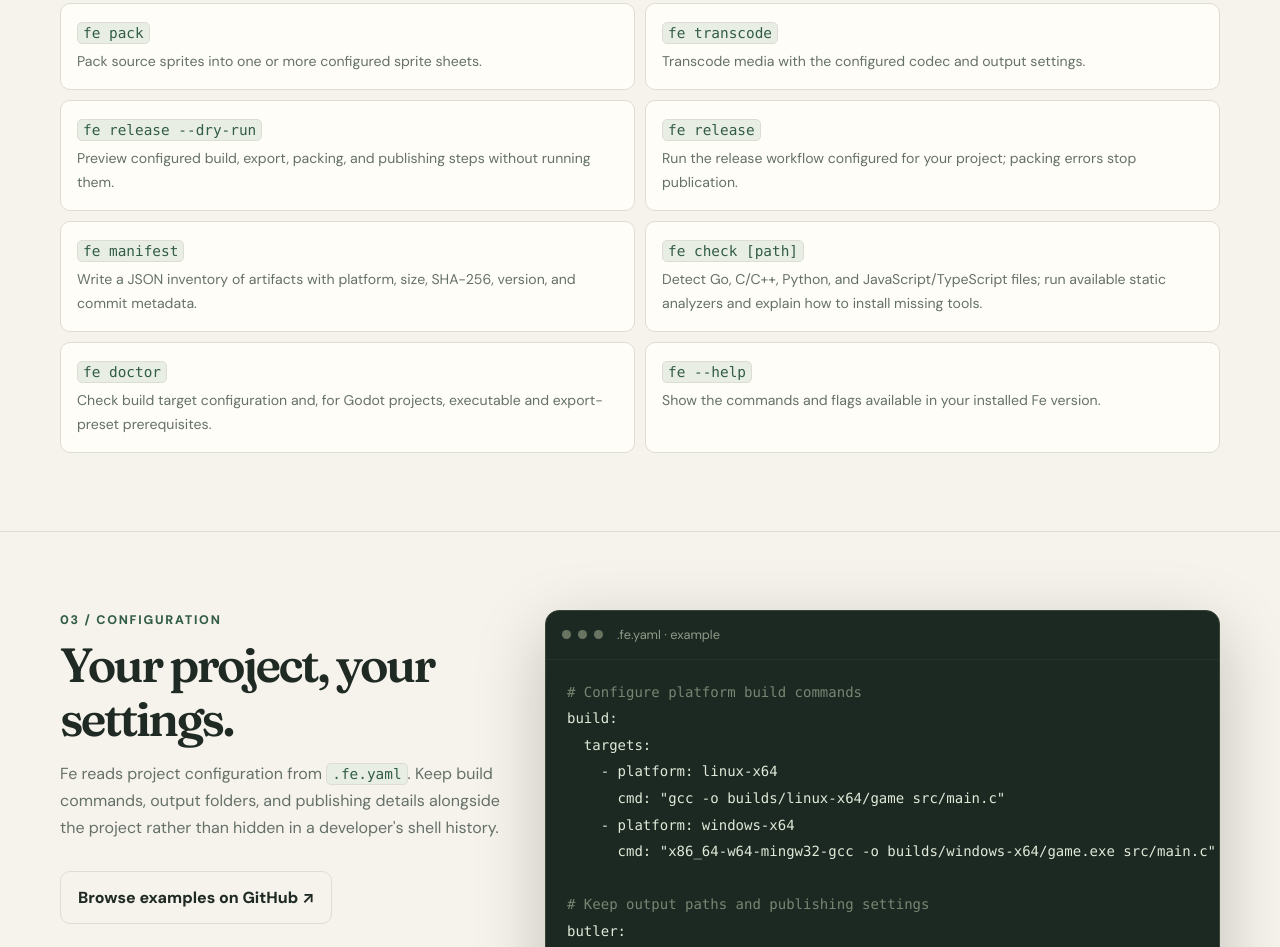
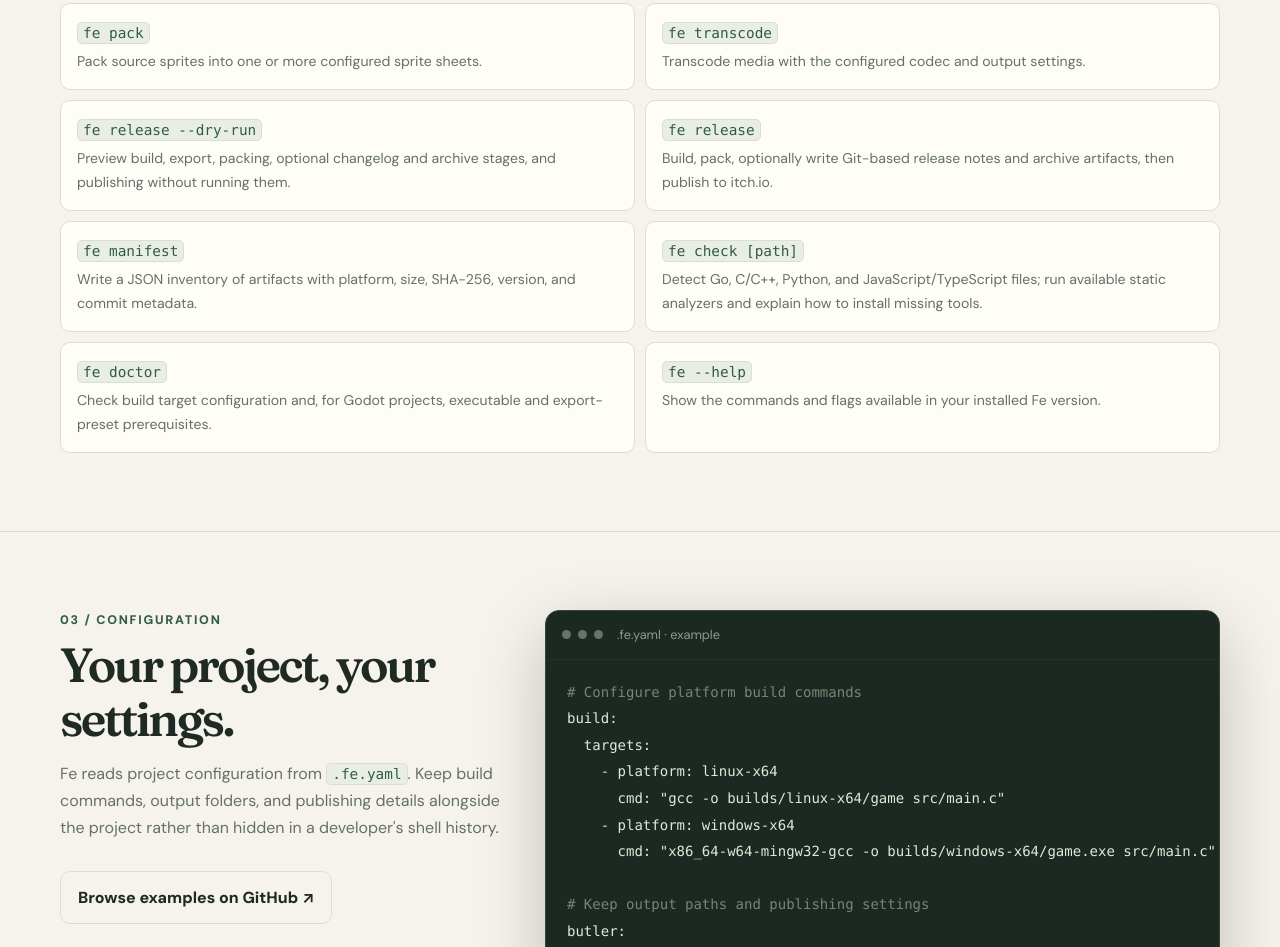
Before and after one commit to flushwhy/fe, a plain HTML site: page docs/site/index.html in a window 1280 px wide. Shown: the part 4406-5353 px from the top of the page. Drawn offline with Linux system fonts and the light colour scheme.

Commit message:
docs: update release command reference

```diff
--- a/docs/site/index.html
+++ b/docs/site/index.html
@@ -236,8 +236,8 @@
           <article class="command" data-search="o3de project engine register"><code>fe o3de</code><p>O3DE project and engine registration and management helpers.</p></article>
           <article class="command" data-search="pack spritesheet sprites"><code>fe pack</code><p>Pack source sprites into one or more configured sprite sheets.</p></article>
           <article class="command" data-search="transcode audio video ffmpeg"><code>fe transcode</code><p>Transcode media with the configured codec and output settings.</p></article>
-          <article class="command" data-search="release itch io publish upload butler dry run preview"><code>fe release --dry-run</code><p>Preview configured build, export, packing, and publishing steps without running them.</p></article>
-          <article class="command" data-search="release itch io publish upload butler"><code>fe release</code><p>Run the release workflow configured for your project; packing errors stop publication.</p></article>
+          <article class="command" data-search="release itch io publish upload butler dry run preview changelog package"><code>fe release --dry-run</code><p>Preview build, export, packing, optional changelog and archive stages, and publishing without running them.</p></article>
+          <article class="command" data-search="release itch io publish upload butler changelog package"><code>fe release</code><p>Build, pack, optionally write Git-based release notes and archive artifacts, then publish to itch.io.</p></article>
           <article class="command" data-search="manifest artifacts checksum sha256 version commit"><code>fe manifest</code><p>Write a JSON inventory of artifacts with platform, size, SHA-256, version, and commit metadata.</p></article>
           <article class="command" data-search="check static analyzer go vet clang tidy python ruff eslint javascript typescript code quality"><code>fe check [path]</code><p>Detect Go, C/C++, Python, and JavaScript/TypeScript files; run available static analyzers and explain how to install missing tools.</p></article>
           <article class="command" data-search="doctor diagnostics check config godot"><code>fe doctor</code><p>Check build target configuration and, for Godot projects, executable and export-preset prerequisites.</p></article>
```
